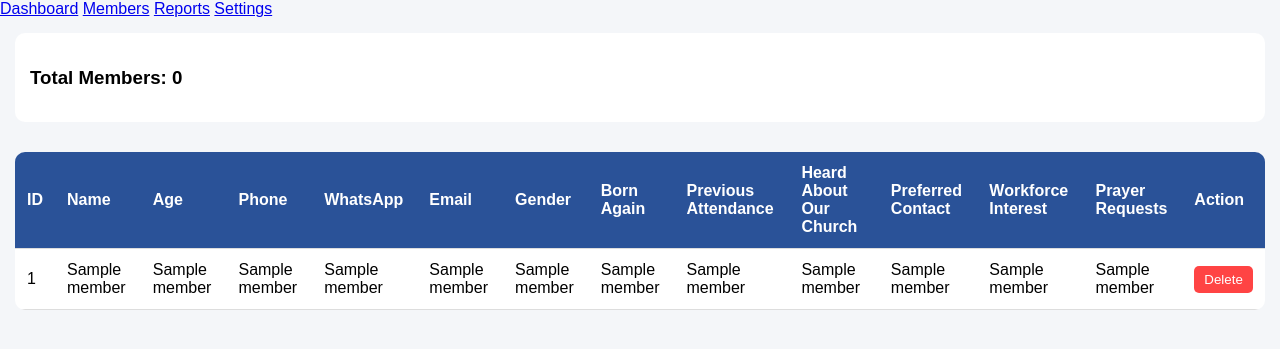
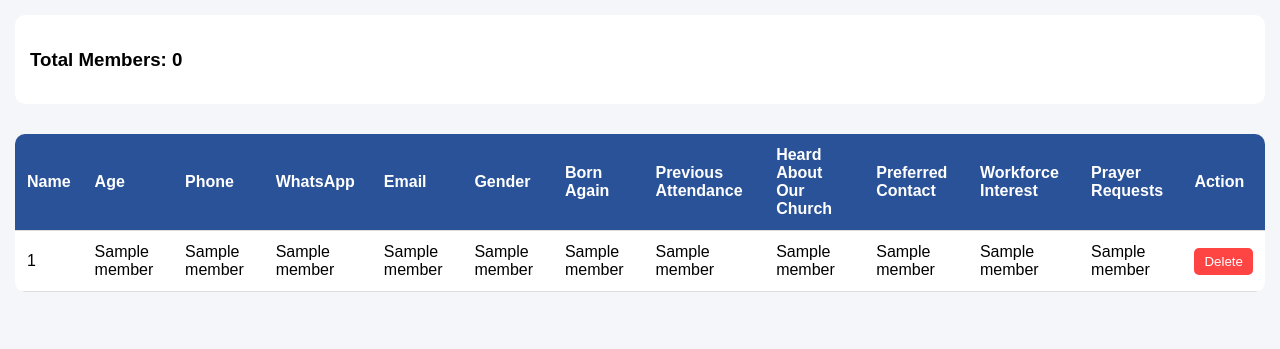
Before and after one commit to myGod25/Church-form, a Flask app: page /members in a window 1280 px wide. Shown: the part 98-447 px from the top of the page. Run offline with Flask 3, Linux system fonts and the light colour scheme; a user stored in the database is signed in; tables that the repository leaves empty hold one stand-in row (values such as "Sample post"); a database or web service that is not in the repository returns one stand-in record (values such as "Sample title"); data that the repository does not hold is empty; some libraries are stand-ins or nearby versions.

Commit message:
admin page

```diff
--- a/templates/admin.html
+++ b/templates/admin.html
@@ -16,15 +16,6 @@
       <a href="/logout"><button class="btn logout">Logout</button></a>
     </div>
 
-    <div class="container">
-      <!-- SIDEBAR -->
-      <div class="sidebar">
-        <a href="#">Dashboard</a>
-        <a href="#">Members</a>
-        <a href="#">Reports</a>
-        <a href="#">Settings</a>
-      </div>
-
       <!-- MAIN -->
       <div class="main">
         <div class="stats">
@@ -34,7 +25,6 @@
         <div class="table-container">
           <table>
             <tr>
-              <th>ID</th>
               <th>Name</th>
               <th>Age</th>
               <th>Phone</th>
@@ -64,7 +54,6 @@
               <td>{{ m[9] }}</td>
               <td>{{ m[10] }}</td>
               <td>{{ m[11] }}</td>
-              <td>{{ m[12] }}</td>
               <td>
                 <a href="/delete/{{ m[0] }}">
                   <button class="btn logout">Delete</button>
```
